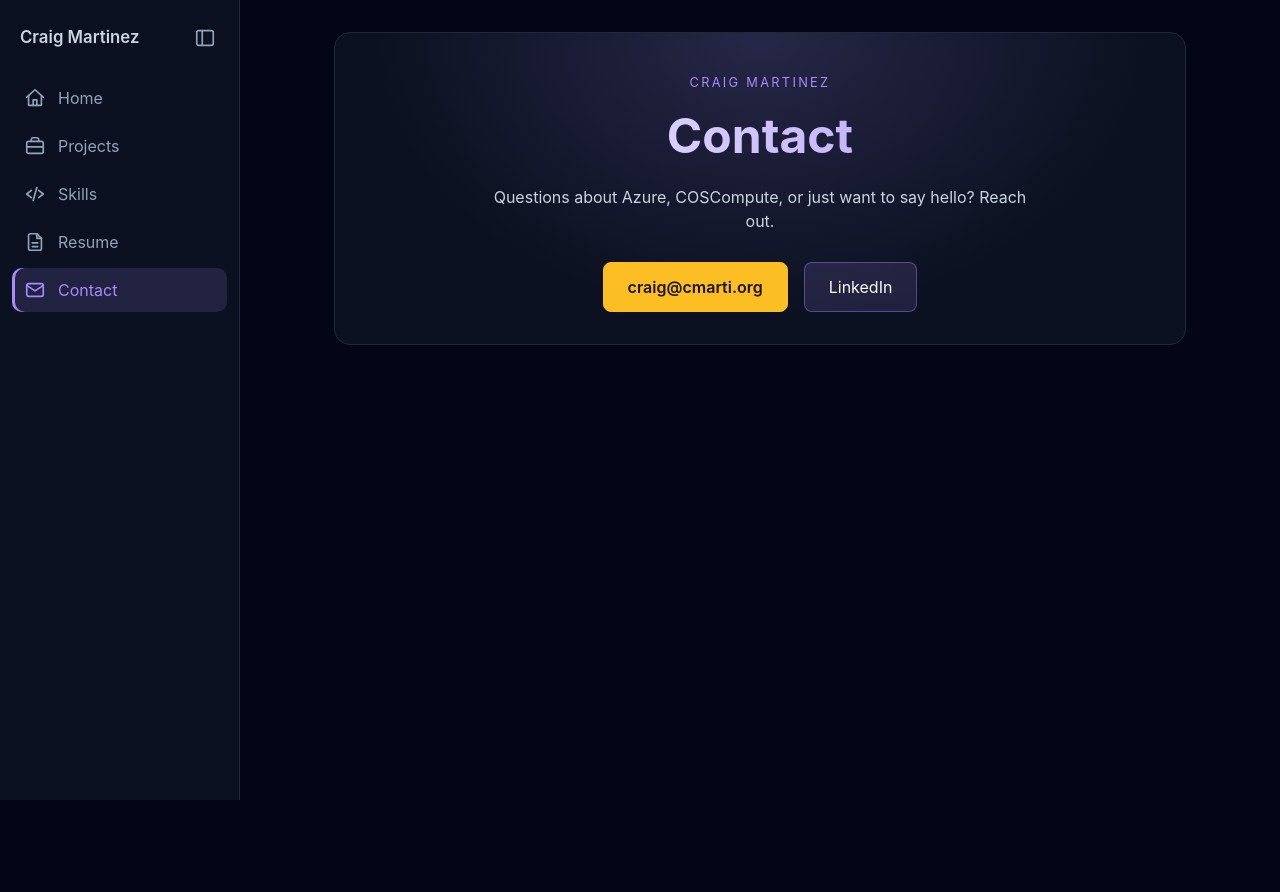
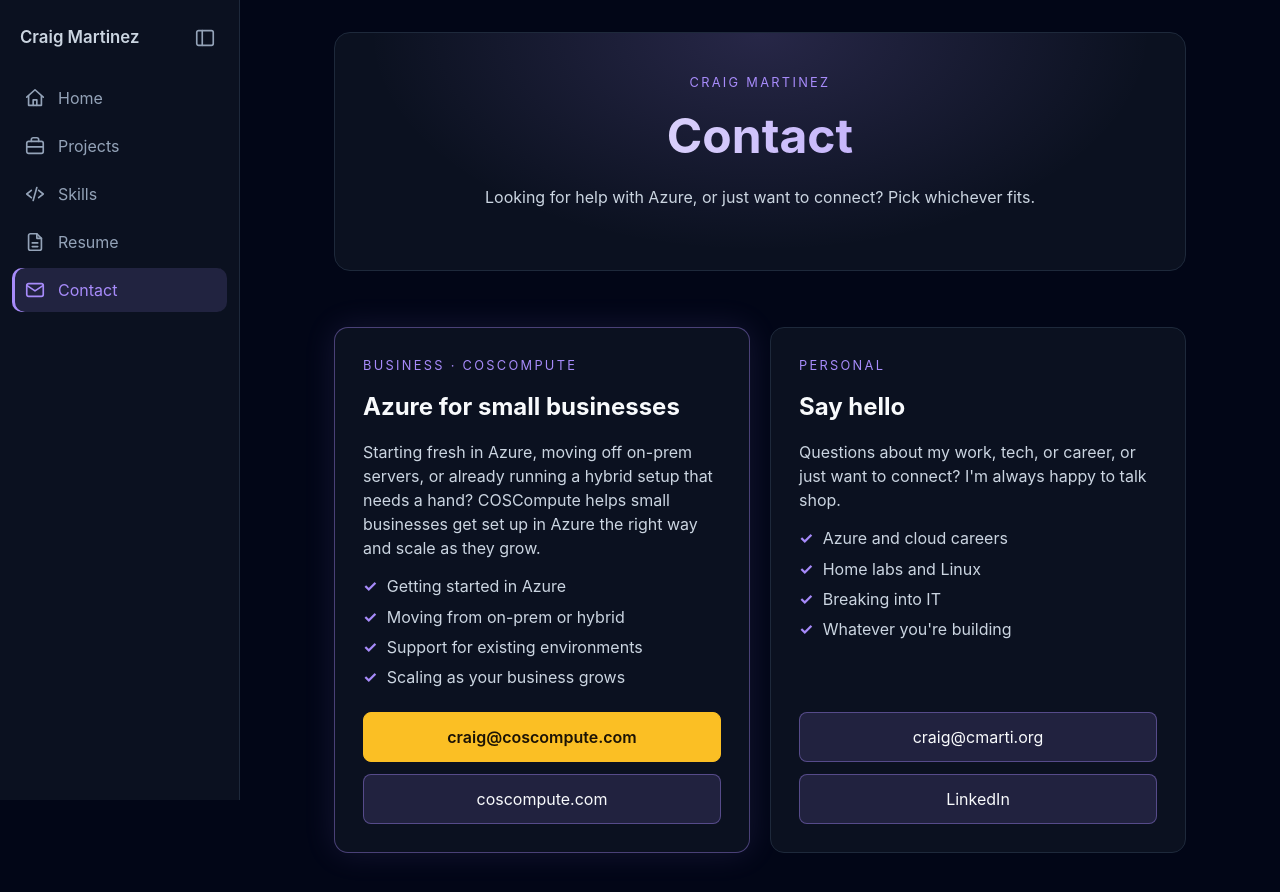
Before and after one commit to Craig-COSCompute/Craig-Resume-Site, a React (Vite) app in the folder website/: page /contact in a window 1280 px wide. Shown: the top 892 px of the page. Before the commit the page ends 800 px from the top, so only its background shows below. Built offline with nearby package versions, Linux system fonts and the light colour scheme.

Commit message:
added projects page and contacts page. updated readme

```diff
--- /dev/null
+++ b/website/src/data/projects.ts
@@ -0,0 +1,34 @@
+export type ProjectLink = { label: string; href: string };
+
+export type Project = {
+  title: string;
+  status: string;
+  summary: string;
+  highlights: string[];
+  tech: string[];
+  links: ProjectLink[];
+};
+
+export const projects: Project[] = [
+  {
+    title: "cmarti.org",
+    status: "Live",
+    summary:
+      "This site. My personal portfolio, built from scratch and hosted in Azure with automated deployments from GitHub.",
+    highlights: [
+      "Hosted on Azure Static Web Apps, with every push to main deployed through GitHub Actions",
+      "Pull requests get their own preview environment before anything goes live",
+      "Resume and skills content lives in typed data files, so updates never touch the components",
+      "Responsive layout: the collapsible sidebar becomes a bottom tab bar on phones",
+      "Custom dark theme built on CSS variables, with no UI framework",
+    ],
+    tech: [
+      "React 19", "TypeScript", "Vite", "React Router", "CSS",
+      "Azure Static Web Apps", "GitHub Actions",
+    ],
+    links: [
+      { label: "Visit site", href: "https://cmarti.org" },
+      { label: "Source code", href: "https://github.com/Craig-COSCompute/Craig-Resume-Site" },
+    ],
+  },
+];
--- /dev/null
+++ b/website/src/pages/Contact.css
@@ -0,0 +1,61 @@
+.contact-grid {
+  display: grid;
+  grid-template-columns: 1fr 1fr;
+  gap: 1.25rem;
+}
+
+.contact-card {
+  display: flex;
+  flex-direction: column;
+  align-items: flex-start;
+  gap: 0.9rem;
+  padding: 1.75rem;
+  background: var(--bg-elevated);
+  border: 1px solid var(--border);
+  border-radius: 14px;
+}
+
+.contact-card .page-eyebrow {
+  margin-bottom: 0;
+}
+
+.contact-business {
+  border-color: var(--accent-border);
+  box-shadow: 0 0 32px rgba(167, 139, 250, 0.12);
+}
+
+.service-list {
+  display: grid;
+  gap: 0.4rem;
+  list-style: none;
+}
+
+.service-list li::before {
+  content: "✓";
+  margin-right: 0.6rem;
+  color: var(--accent);
+  font-weight: 700;
+}
+
+/* Pin buttons to the bottom so both cards line up */
+.contact-actions {
+  margin-top: auto;
+  padding-top: 0.5rem;
+  width: 100%;
+  display: grid;
+  gap: 0.75rem;
+}
+
+.contact-actions .btn {
+  text-align: center;
+}
+
+@media (max-width: 768px) {
+  .contact-grid {
+    grid-template-columns: 1fr;
+  }
+
+  .contact-card {
+    padding: 1.25rem;
+  }
+}
--- a/website/src/pages/Contact.tsx
+++ b/website/src/pages/Contact.tsx
@@ -1,4 +1,19 @@
+import "./Contact.css";
 import PageHero from "../components/PageHero";
+
+const topics = [
+  "Azure and cloud careers",
+  "Home labs and Linux",
+  "Breaking into IT",
+  "Whatever you're building",
+];
+
+const services = [
+  "Getting started in Azure",
+  "Moving from on-prem or hybrid",
+  "Support for existing environments",
+  "Scaling as your business grows",
+];
 
 export default function Contact() {
   return (
@@ -6,10 +21,50 @@
       <PageHero
         eyebrow="Craig Martinez"
         title="Contact"
-        subtitle="Questions about Azure, COSCompute, or just want to say hello? Reach out."
+        subtitle="Looking for help with Azure, or just want to connect? Pick whichever fits."
+      />
+
+      <div className="contact-grid">
+        <section className="contact-card contact-business">
+          <p className="page-eyebrow">Business · COSCompute</p>
+          <h2>Azure for small businesses</h2>
+          <p>
+            Starting fresh in Azure, moving off on-prem servers, or already running a
+            hybrid setup that needs a hand? COSCompute helps small businesses get set up
+            in Azure the right way and scale as they grow.
+          </p>
+          <ul className="service-list">
+            {services.map((service) => (
+              <li key={service}>{service}</li>
+            ))}
+          </ul>
+          <div className="contact-actions">
+            <a
+              className="btn btn-cta"
+              href="mailto:craig@coscompute.com?subject=COSCompute%20inquiry"
             >
-        <div className="hero-actions">
-          <a className="btn btn-cta" href="mailto:craig@cmarti.org">
+              craig@coscompute.com
+            </a>
+            <a className="btn" href="https://coscompute.com" target="_blank" rel="noreferrer">
+              coscompute.com
+            </a>
+          </div>
+        </section>
+
+        <section className="contact-card">
+          <p className="page-eyebrow">Personal</p>
+          <h2>Say hello</h2>
+          <p>
+            Questions about my work, tech, or career, or just want to connect? I'm always
+            happy to talk shop.
+          </p>
+          <ul className="service-list">
+            {topics.map((topic) => (
+              <li key={topic}>{topic}</li>
+            ))}
+          </ul>
+          <div className="contact-actions">
+            <a className="btn" href="mailto:craig@cmarti.org">
               craig@cmarti.org
             </a>
             <a
@@ -21,7 +76,8 @@
               LinkedIn
             </a>
           </div>
-      </PageHero>
+        </section>
+      </div>
     </main>
   );
 }
--- /dev/null
+++ b/website/src/pages/Projects.css
@@ -0,0 +1,71 @@
+.project-list {
+  display: grid;
+  gap: 1.5rem;
+}
+
+.project-card {
+  display: flex;
+  flex-direction: column;
+  gap: 1rem;
+  padding: 1.75rem;
+  background: var(--bg-elevated);
+  border: 1px solid var(--accent-border);
+  border-radius: 14px;
+  box-shadow: 0 0 32px rgba(167, 139, 250, 0.1);
+}
+
+.project-head {
+  display: flex;
+  flex-wrap: wrap;
+  align-items: center;
+  gap: 0.75rem;
+}
+
+.project-status {
+  padding: 0.15rem 0.65rem;
+  border-radius: 999px;
+  font-size: 0.75rem;
+  font-weight: 600;
+  letter-spacing: 0.05em;
+  text-transform: uppercase;
+  color: #4ade80;
+  background: rgba(74, 222, 128, 0.12);
+  border: 1px solid rgba(74, 222, 128, 0.4);
+}
+
+.project-summary {
+  color: var(--text-body);
+}
+
+.project-highlights {
+  display: grid;
+  gap: 0.4rem;
+  list-style: none;
+  font-size: 0.93rem;
+}
+
+.project-highlights li::before {
+  content: "✓";
+  margin-right: 0.6rem;
+  color: var(--accent);
+  font-weight: 700;
+}
+
+.project-links {
+  display: flex;
+  flex-wrap: wrap;
+  justify-content: center;
+  gap: 0.75rem;
+  padding-top: 0.25rem;
+}
+
+@media (max-width: 768px) {
+  .project-card {
+    padding: 1.25rem;
+  }
+
+  .project-links .btn {
+    flex: 1;
+    text-align: center;
+  }
+}
--- a/website/src/pages/Projects.tsx
+++ b/website/src/pages/Projects.tsx
@@ -1,4 +1,6 @@
+import "./Projects.css";
 import PageHero from "../components/PageHero";
+import { projects } from "../data/projects";
 
 export default function Projects() {
   return (
@@ -6,8 +8,48 @@
       <PageHero
         eyebrow="Craig Martinez"
         title="Projects"
-        subtitle="Azure builds, home lab experiments, and side projects. Write-ups are on the way."
+        subtitle="Azure builds, home lab experiments, and side projects. More on the way."
       />
+
+      <div className="project-list">
+        {projects.map((project) => (
+          <article className="project-card" key={project.title}>
+            <div className="project-head">
+              <h2>{project.title}</h2>
+              <span className="project-status">{project.status}</span>
+            </div>
+            <p className="project-summary">{project.summary}</p>
+
+            <ul className="project-highlights">
+              {project.highlights.map((line) => (
+                <li key={line}>{line}</li>
+              ))}
+            </ul>
+
+            <ul className="chip-list">
+              {project.tech.map((tech) => (
+                <li className="chip" key={tech}>
+                  {tech}
+                </li>
+              ))}
+            </ul>
+
+            <div className="project-links">
+              {project.links.map((link) => (
+                <a
+                  className="btn"
+                  href={link.href}
+                  target="_blank"
+                  rel="noreferrer"
+                  key={link.href}
+                >
+                  {link.label}
+                </a>
+              ))}
+            </div>
+          </article>
+        ))}
+      </div>
     </main>
   );
 }
```
Also changed, not shown: 2 other files (tests, documents, lock files or other folders). Lines whose indentation alone changed are shown as unchanged.
